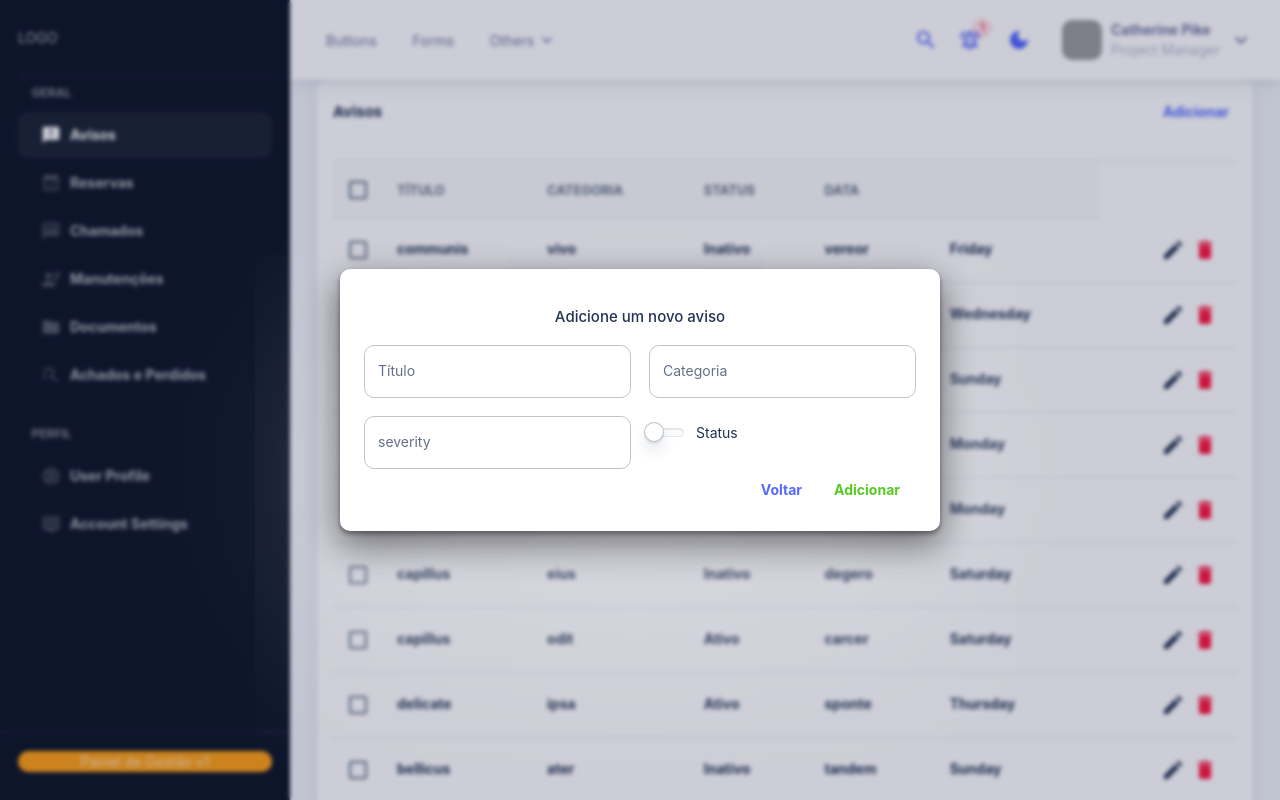
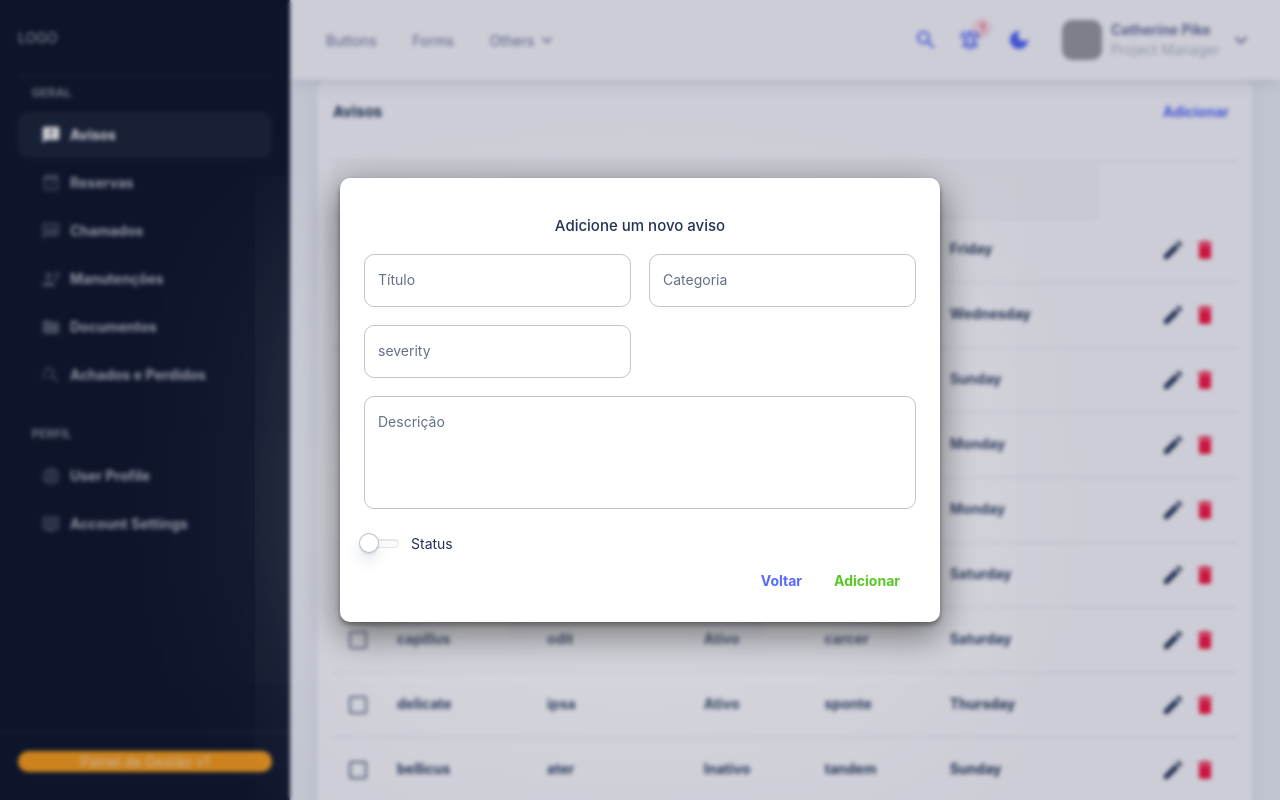
Before and after one commit to ZanellaIgor/CondominiumAdmin, a React (Vite) app: page /warnings in a window 1280 px wide. Both pictures are taken after a click on the button "Adicionar". Shown: the top 800 px of the page. Built offline with nearby package versions, Linux system fonts and the light colour scheme; grey boxes are pictures that could not be loaded.

Commit message:
Ajuste tabel Warnings

```diff
--- a/src/pages/Warnings/Warnings.Modal.tsx
+++ b/src/pages/Warnings/Warnings.Modal.tsx
@@ -23,7 +23,6 @@ export const ModalWarning = ({
   open,
   handleClose,
 }: ModalWarningProps) => {
-  console.log(register);
   const { control, handleSubmit, reset } = useForm<WarningRegisterProps>({
     defaultValues: warningHelper(register),
     resolver: zodResolver(WarningsSchema),
@@ -58,6 +57,15 @@ export const ModalWarning = ({
             <Grid item xs={6}>
               <InputField name="severity" control={control} label="severity" />
             </Grid>
+            <Grid item xs={12}>
+              <InputField
+                name="description"
+                control={control}
+                label="Descrição"
+                multiline
+                rows={4}
+              />
+            </Grid>
             <Grid item xs={6}>
               <SwitchField name="status" control={control} label="Status" />
             </Grid>
--- a/src/pages/Warnings/Warnings.tsx
+++ b/src/pages/Warnings/Warnings.tsx
@@ -23,11 +23,11 @@ import { ModalWarning } from './Warnings.Modal';
 import { WarningRegisterProps } from './Warnings.Schema';
 
 export default function WarningsPage() {
+  const [selectWarnings, setSelectWarnings] = useState<string[]>([]);
   const { theme } = useThemeContext();
   const [open, setOpen] = useState(false);
   const [register, setRegister] = useState<WarningRegisterProps | undefined>();
 
-  console.log(WarningsMock);
   const handleEdit = (warning: WarningRegisterProps) => {
     setRegister(warning);
     setOpen(true);
```
